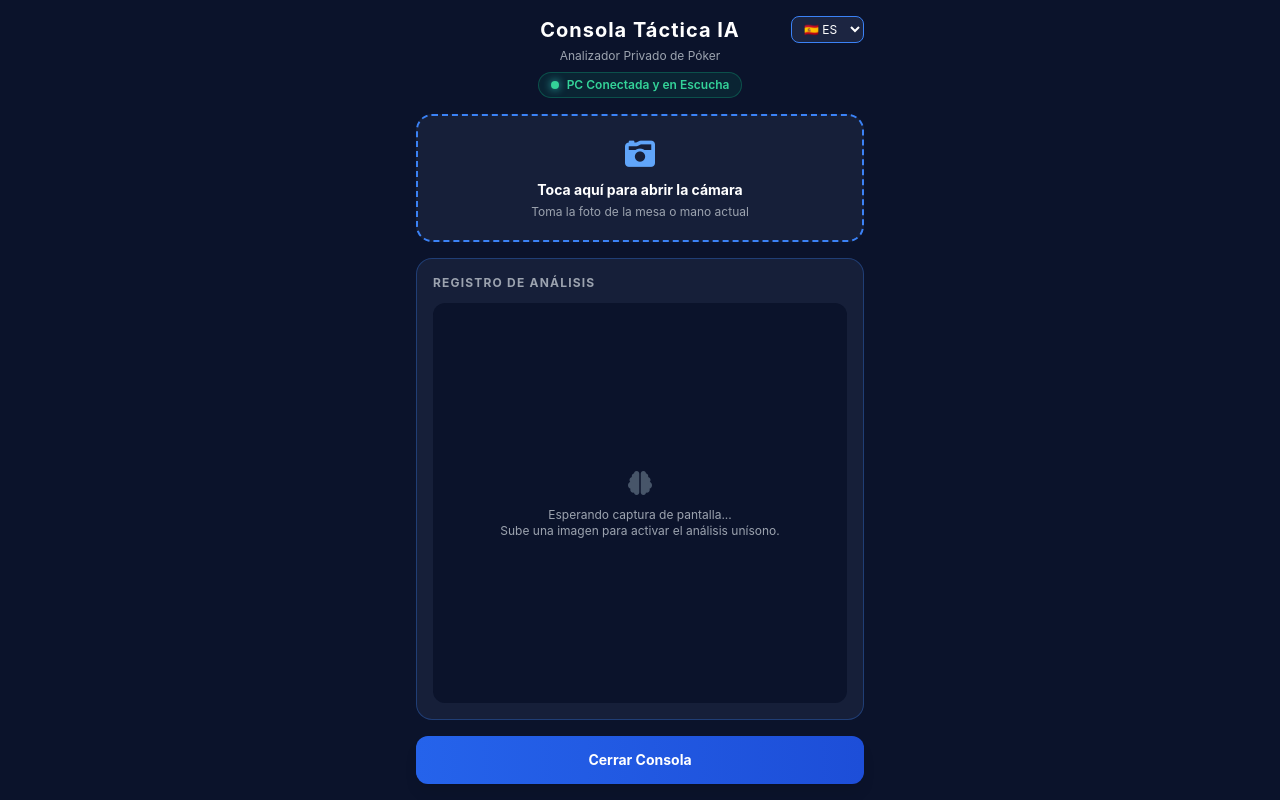
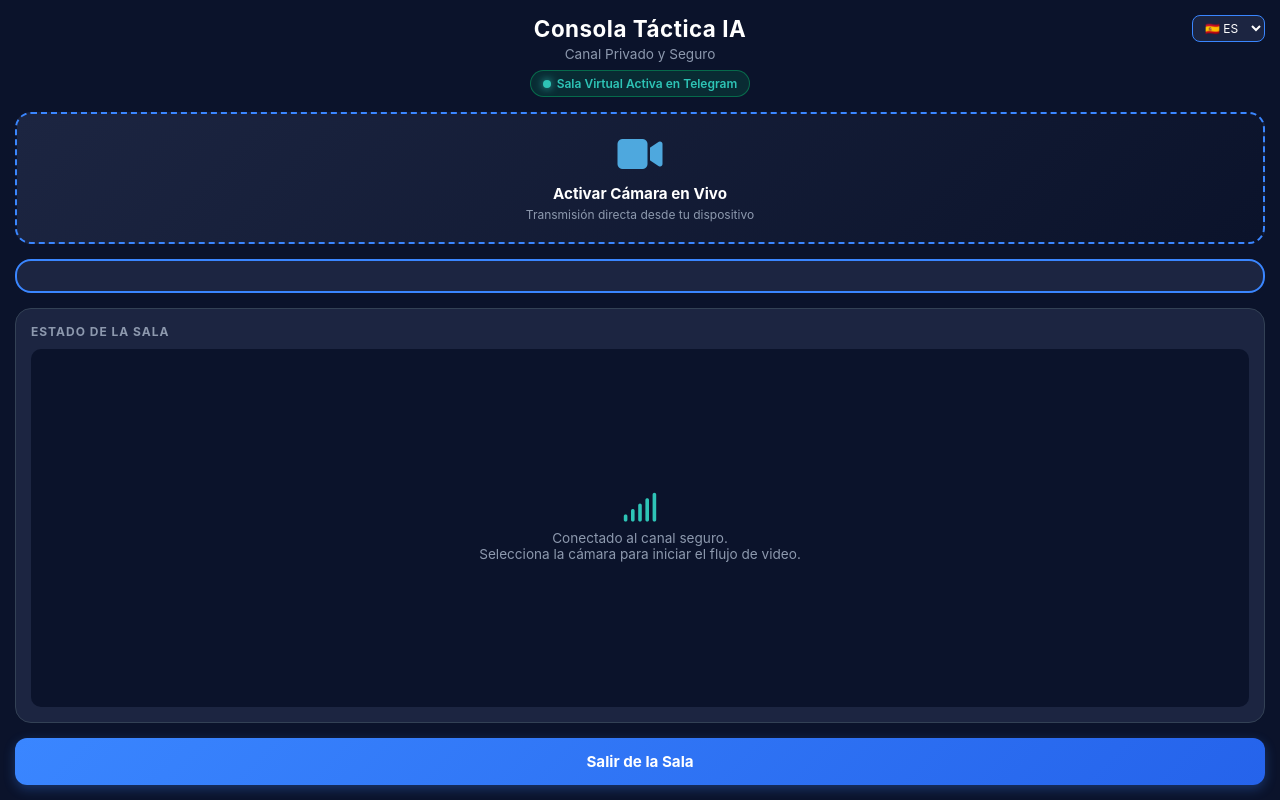
Before and after one commit to Robertlu1/consola-poker, a plain HTML site: page index.html in a window 1280 px wide. Drawn offline with nearby package versions, Linux system fonts and the light colour scheme.

Commit message:
Update index.html for private room functionality

```diff
--- a/index.html
+++ b/index.html
@@ -3,82 +3,251 @@
 <head>
     <meta charset="UTF-8">
     <meta name="viewport" content="width=device-width, initial-scale=1.0, maximum-scale=1.0, user-scalable=no">
-    <title>Consola Táctica IA - Póker</title>
+    <title>Consola Táctica IA - Sala Privada</title>
     <!-- Iconos de FontAwesome -->
     <link rel="stylesheet" href="https://cdnjs.cloudflare.com/ajax/libs/font-awesome/6.4.0/css/all.min.css">
-    <script src="https://cdn.tailwindcss.com"></script>
     <style>
-        body { background-color: #0b132b; color: white; font-family: -apple-system, BlinkMacSystemFont, "Segoe UI", Roboto, Helvetica, Arial, sans-serif; overflow-x: hidden; }
-        .glass-panel { background: rgba(28, 37, 65, 0.7); backdrop-filter: blur(10px); border: 1px solid rgba(58, 134, 255, 0.3); }
-        .fade-in { animation: fadeIn 0.4s ease-in-out forwards; }
-        @keyframes fadeIn { from { opacity: 0; } to { opacity: 1; } }
+        * {
+            box-sizing: border-box;
+            margin: 0;
+            padding: 0;
+            font-family: -apple-system, BlinkMacSystemFont, "Segoe UI", Roboto, Helvetica, Arial, sans-serif;
+        }
+
+        body {
+            background-color: #0b132b;
+            color: #ffffff;
+            padding: 15px;
+            display: flex;
+            flex-direction: column;
+            min-height: 100vh;
+        }
+
+        .header {
+            text-align: center;
+            margin-bottom: 15px;
+            position: relative;
+        }
+
+        .lang-selector {
+            position: absolute;
+            top: 0;
+            right: 0;
+            background: #1c2541;
+            border: 1px solid #3a86ff;
+            color: #ffffff;
+            padding: 4px 8px;
+            border-radius: 8px;
+            font-size: 0.75rem;
+            outline: none;
+            cursor: pointer;
+        }
+
+        .header h1 {
+            font-size: 1.4rem;
+            font-weight: 700;
+            letter-spacing: 0.5px;
+            margin-bottom: 4px;
+        }
+
+        .header p {
+            font-size: 0.85rem;
+            color: #8d99ae;
+        }
+
+        .status-badge {
+            display: inline-flex;
+            align-items: center;
+            background-color: rgba(0, 255, 128, 0.1);
+            border: 1px solid rgba(0, 255, 128, 0.3);
+            color: #2ec4b6;
+            padding: 5px 12px;
+            border-radius: 20px;
+            font-size: 0.75rem;
+            font-weight: 600;
+            margin-top: 8px;
+        }
+
+        .status-badge span {
+            width: 8px;
+            height: 8px;
+            background-color: #2ec4b6;
+            border-radius: 50%;
+            display: inline-block;
+            margin-right: 6px;
+            box-shadow: 0 0 8px #2ec4b6;
+        }
+
+        /* Contenedor de transmisión y cámara real */
+        .stream-container {
+            background: #1c2541;
+            border: 2px solid #3a86ff;
+            border-radius: 16px;
+            padding: 15px;
+            text-align: center;
+            margin-bottom: 15px;
+            position: relative;
+            overflow: hidden;
+        }
+
+        .stream-container video, .stream-container img {
+            width: 100%;
+            max-height: 200px;
+            object-fit: cover;
+            border-radius: 10px;
+            background: #0b132b;
+            display: none;
+        }
+
+        .capture-card {
+            background: linear-gradient(135deg, #1c2541 0%, #0b132b 100%);
+            border: 2px dashed #3a86ff;
+            border-radius: 16px;
+            padding: 20px 15px;
+            text-align: center;
+            cursor: pointer;
+            margin-bottom: 15px;
+            transition: all 0.3s ease;
+        }
+
+        .capture-card:active {
+            transform: scale(0.98);
+            border-color: #4ea8de;
+        }
+
+        .capture-card i {
+            font-size: 2.5rem;
+            color: #4ea8de;
+            margin-bottom: 10px;
+        }
+
+        .capture-card h3 {
+            font-size: 0.95rem;
+            margin-bottom: 4px;
+            color: #ffffff;
+        }
+
+        .capture-card p {
+            font-size: 0.75rem;
+            color: #8d99ae;
+        }
+
+        /* Registro de transmisión en vivo */
+        .log-section {
+            background-color: #1c2541;
+            border-radius: 16px;
+            padding: 15px;
+            flex-grow: 1;
+            border: 1px solid #334155;
+            margin-bottom: 15px;
+            display: flex;
+            flex-direction: column;
+        }
+
+        .log-title {
+            font-size: 0.75rem;
+            text-transform: uppercase;
+            letter-spacing: 1px;
+            color: #8d99ae;
+            margin-bottom: 10px;
+            font-weight: bold;
+        }
+
+        .log-content {
+            background-color: #0b132b;
+            border-radius: 10px;
+            padding: 15px;
+            flex-grow: 1;
+            display: flex;
+            flex-direction: column;
+            align-items: center;
+            justify-content: center;
+            text-align: center;
+            color: #8d99ae;
+            font-size: 0.85rem;
+            min-height: 100px;
+        }
+
+        .btn-close {
+            background: linear-gradient(135deg, #3a86ff 0%, #2563eb 100%);
+            color: white;
+            border: none;
+            width: 100%;
+            padding: 14px;
+            border-radius: 12px;
+            font-weight: bold;
+            font-size: 0.95rem;
+            cursor: pointer;
+            box-shadow: 0 4px 12px rgba(58, 134, 255, 0.3);
+            text-align: center;
+        }
+
+        .btn-close:active {
+            opacity: 0.9;
+        }
     </style>
 </head>
-<body class="min-h-screen flex flex-col p-4 relative">
+<body>
 
-    <div class="max-w-md mx-auto w-full flex-grow flex flex-col fade-in">
-        <!-- Cabecera -->
-        <div class="text-center mb-4 relative">
-            <!-- Selector de Idioma Flotante -->
-            <select id="langSelect" class="absolute top-0 right-0 bg-[#1c2541] border border-blue-500 text-white px-2 py-1 rounded-lg text-xs outline-none cursor-pointer" onchange="changeLanguage()">
+    <div class="header">
+        <select id="langSelect" class="lang-selector" onchange="changeLanguage()">
             <option value="es">🇪🇸 ES</option>
             <option value="en">🇬🇧 EN</option>
         </select>
 
-            <h1 id="txtTitle" class="text-xl font-bold tracking-wider mb-1">Consola Táctica IA</h1>
-            <p id="txtSubtitle" class="text-xs text-gray-400">Analizador Privado de Póker</p>
-
-            <div class="inline-flex items-center bg-emerald-500/10 border border-emerald-500/30 text-emerald-400 px-3 py-1 rounded-full text-xs font-semibold mt-2" id="txtStatus">
-                <span class="w-2 h-2 bg-emerald-400 rounded-full inline-block mr-2 shadow-[0_0_8px_#2ec4b6]"></span> PC Conectada y en Escucha
+        <h1 id="txtTitle">Consola Táctica IA</h1>
+        <p id="txtSubtitle">Canal Privado y Seguro</p>
+        <div class="status-badge" id="txtStatus">
+            <span></span> Sala Virtual Activa en Telegram
         </div>
     </div>
 
-        <!-- Tarjeta de captura directa con cámara trasera -->
-        <label for="cameraInput" class="glass-panel rounded-2xl p-5 text-center cursor-pointer mb-4 transition-all duration-300 active:scale-95 border-dashed border-2 border-blue-500 block">
-            <i class="fa-solid fa-camera-retro text-3xl text-blue-400 mb-2"></i>
-            <h3 id="txtCamTitle" class="text-sm font-bold text-white mb-1">Toca aquí para abrir la cámara</h3>
-            <p id="txtCamSub" class="text-xs text-gray-400">Toma la foto de la mesa o mano actual</p>
-        </label>
+    <!-- Acceso directo a cámara real -->
+    <div class="capture-card" onclick="document.getElementById('cameraInput').click();">
+        <i class="fa-solid fa-video"></i>
+        <h3 id="txtCamTitle">Activar Cámara en Vivo</h3>
+        <p id="txtCamSub">Transmisión directa desde tu dispositivo</p>
+    </div>
 
-        <!-- Input con capture="environment" para abrir la cámara trasera del dispositivo móvil -->
+    <!-- Input multimedia real para hardware de cámara y archivos -->
     <input type="file" id="cameraInput" accept="image/*" capture="environment" style="display: none;">
 
-        <!-- Registro de Análisis / Visor -->
-        <div class="glass-panel rounded-2xl p-4 flex-grow flex flex-col mb-4">
-            <div id="txtLogTitle" class="text-xs uppercase tracking-widest text-gray-400 font-bold mb-3">Registro de Análisis</div>
-            <div id="logBox" class="bg-[#0b132b] rounded-xl p-4 flex-grow flex flex-col items-center justify-center text-center text-gray-400 text-xs min-h-[140px]">
-                <i class="fa-solid fa-brain text-2xl text-slate-600 mb-2"></i>
-                <span id="txtWaiting">Esperando captura de pantalla...<br>Sube una imagen para activar el análisis unísono.</span>
+    <div class="stream-container">
+        <video id="liveVideo" autoplay playsinline></video>
+        <img id="capturedImage" alt="Feed en Vivo">
+    </div>
+
+    <div class="log-section">
+        <div class="log-title" id="txtLogTitle">Estado de la Sala</div>
+        <div class="log-content" id="logBox">
+            <i class="fa-solid fa-signal" style="font-size: 1.8rem; color: #2ec4b6; margin-bottom: 8px;"></i>
+            <span id="txtWaiting">Conectado al canal seguro.<br>Selecciona la cámara para iniciar el flujo de video.</span>
         </div>
     </div>
 
-        <!-- Botón inferior para cerrar o salir -->
-        <button id="btnClose" class="bg-gradient-to-r from-blue-600 to-blue-700 text-white font-bold py-3.5 px-4 rounded-xl shadow-lg w-full text-sm transition active:opacity-90" onclick="window.close()">
-            Cerrar Consola
-        </button>
-    </div>
+    <button class="btn-close" id="btnClose" onclick="window.close()">Salir de la Sala</button>
 
     <script>
         const texts = {
             es: {
                 title: "Consola Táctica IA",
-                subtitle: "Analizador Privado de Póker",
-                status: "PC Conectada y en Escucha",
-                camTitle: "Toca aquí para abrir la cámara",
-                camSub: "Toma la foto de la mesa o mano actual",
-                logTitle: "Registro de Análisis",
-                waiting: "Esperando captura de pantalla...<br>Sube una imagen para activar el análisis unísono.",
-                analyzing: "Procesando captura con las IAs..."
+                subtitle: "Canal Privado y Seguro",
+                status: "Sala Virtual Activa en Telegram",
+                camTitle: "Activar Cámara en Vivo",
+                camSub: "Transmisión directa desde tu dispositivo",
+                logTitle: "Estado de la Sala",
+                waiting: "Conectado al canal seguro.<br>Selecciona la cámara para iniciar el flujo de video.",
+                active: "Transmisión activa y sincronizada con la red."
             },
             en: {
                 title: "AI Tactical Console",
-                subtitle: "Private Poker Analyzer",
-                status: "PC Connected & Listening",
-                camTitle: "Tap here to open camera",
-                camSub: "Take a photo of the current table or hand",
-                logTitle: "Analysis Log",
-                waiting: "Waiting for screenshot...<br>Upload an image to trigger the joint analysis.",
-                analyzing: "Processing capture with AIs..."
+                subtitle: "Private & Secure Channel",
+                status: "Virtual Room Active on Telegram",
+                camTitle: "Activate Live Camera",
+                camSub: "Direct stream from your device",
+                logTitle: "Room Status",
+                waiting: "Connected to secure channel.<br>Select camera to start video feed.",
+                active: "Live stream active and synchronized with network."
             }
         };
 
@@ -86,20 +255,20 @@
             const lang = document.getElementById('langSelect').value;
             document.getElementById('txtTitle').innerText = texts[lang].title;
             document.getElementById('txtSubtitle').innerText = texts[lang].subtitle;
-            document.getElementById('txtStatus').innerHTML = `<span class="w-2 h-2 bg-emerald-400 rounded-full inline-block mr-2 shadow-[0_0_8px_#2ec4b6]"></span> ${texts[lang].status}`;
+            document.getElementById('txtStatus').innerHTML = `<span></span> ${texts[lang].status}`;
             document.getElementById('txtCamTitle').innerText = texts[lang].camTitle;
             document.getElementById('txtCamSub').innerText = texts[lang].camSub;
             document.getElementById('txtLogTitle').innerText = texts[lang].logTitle;
 
             const logBox = document.getElementById('logBox');
-            if(logBox.dataset.state !== "processing") {
-                logBox.innerHTML = `<i class="fa-solid fa-brain text-2xl text-slate-600 mb-2"></i> <span id="txtWaiting">${texts[lang].waiting}</span>`;
+            if(logBox.dataset.state !== "active") {
+                logBox.innerHTML = `<i class="fa-solid fa-signal" style="font-size: 1.8rem; color: #2ec4b6; margin-bottom: 8px;"></i> ${texts[lang].waiting}`;
             }
-            document.getElementById('btnClose').innerText = (lang === 'es') ? "Cerrar Consola" : "Close Console";
         }
 
         const cameraInput = document.getElementById('cameraInput');
         const logBox = document.getElementById('logBox');
+        const capturedImage = document.getElementById('capturedImage');
 
         cameraInput.addEventListener('change', function(event) {
             const file = event.target.files[0];
@@ -107,11 +276,16 @@
             if (file) {
                 const reader = new FileReader();
                 reader.onload = function(e) {
-                    logBox.dataset.state = "processing";
+                    logBox.dataset.state = "active";
+                    capturedImage.src = e.target.result;
+                    capturedImage.style.display = "block";
+
                     logBox.innerHTML = `
-                        <img src="${e.target.result}" alt="Captured Hand" class="max-w-full max-h-36 rounded-lg mb-2 object-contain">
-                        <div class="text-emerald-400 font-bold mt-1 text-xs flex items-center justify-center gap-2">
-                            <i class="fa-solid fa-spinner fa-spin"></i> ${texts[currentLang].analyzing}
+                        <div style="color: #2ec4b6; font-weight: bold; margin-bottom: 4px;">
+                            <i class="fa-solid fa-circle-dot" style="color: #ff4d4d; animation: pulse 1.5s infinite;"></i> EN VIVO (Telegram Stream)
+                        </div>
+                        <div style="font-size: 0.8rem; color: #f8fafc;">
+                            ${texts[currentLang].active}
                         </div>
                     `;
                 }
```
Lines whose indentation alone changed are shown as unchanged.
